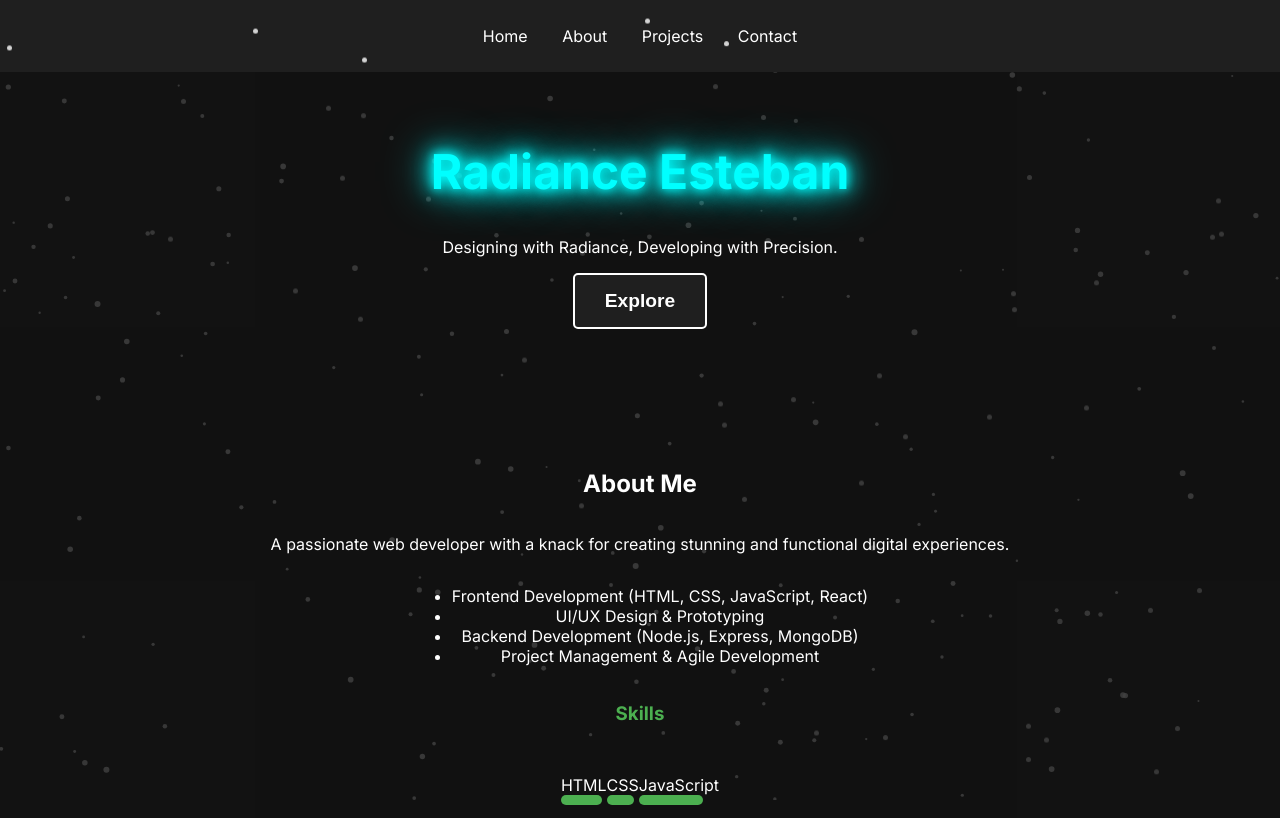
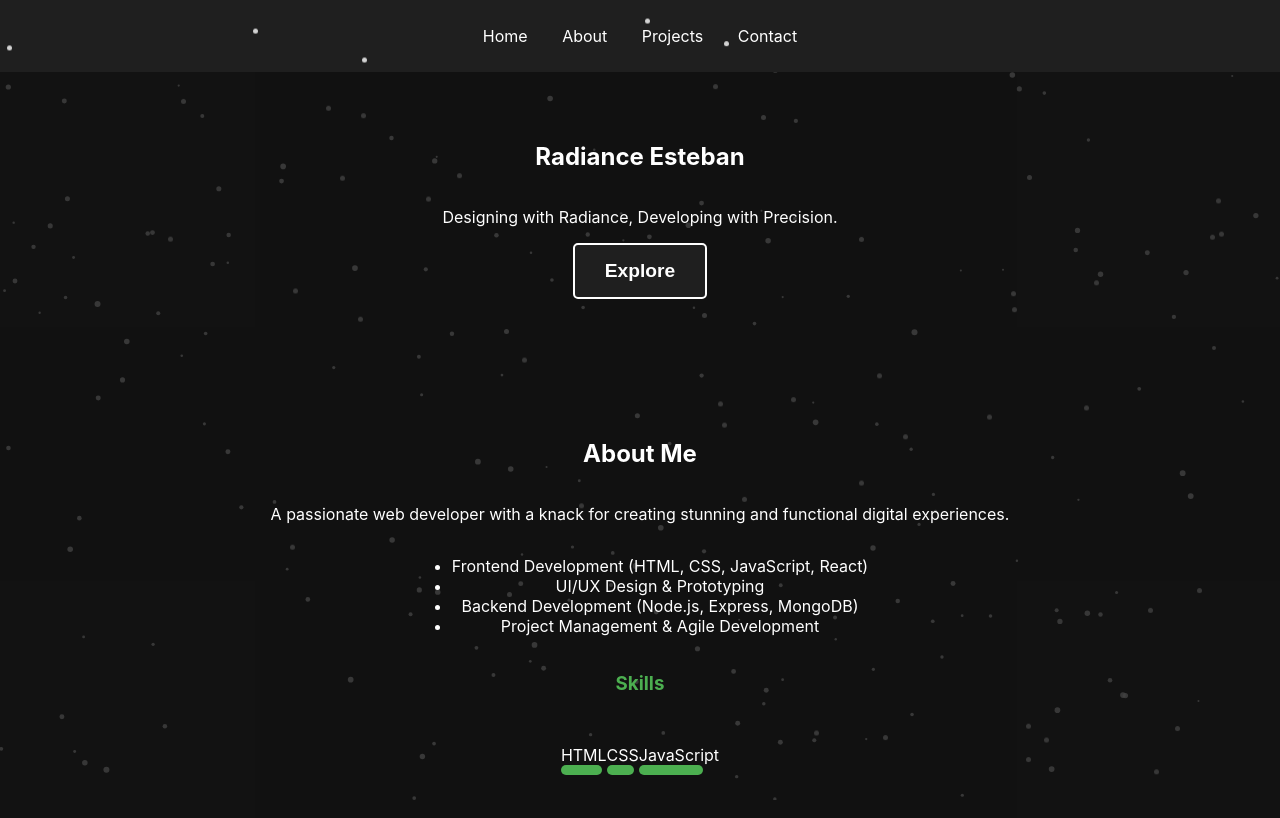
Before and after one commit to Radix1-est/my-portfolio, a plain HTML site: page index.html in a window 1280 px wide. Shown: the top 818 px of the page. Drawn offline with Linux system fonts and the light colour scheme.

Commit message:
Adding styles5

```diff
--- a/index.html
+++ b/index.html
@@ -7,7 +7,7 @@
     <link rel="stylesheet" href="css/style.css">
     <script defer src="js/script.js"></script>
     <link rel="icon" type="image/x-icon" href="favicon.ico">
-    <link href="https://fonts.googleapis.com/css2?family=Inter:wght@300;400;700&display=swap" rel="stylesheet">
+    <link href="https://fonts.googleapis.com/css2?family=Orbitron:wght@400;700&display=swap" rel="stylesheet">
 </head>
 <body>
     <canvas id="interactive-bg"></canvas> <!-- Starry night sky canvas -->
@@ -23,7 +23,7 @@
     </header>
 
     <section id="home" class="container">
-        <h1 class="glow-text">Radiance Esteban</h1>
+        <h1 class="cyberpunk-name">Radiance Esteban</h1>
         <p class="motto">Designing with Radiance, Developing with Precision.</p>
         <button id="exploreBtn" class="button">Explore</button>
     </section>
```
